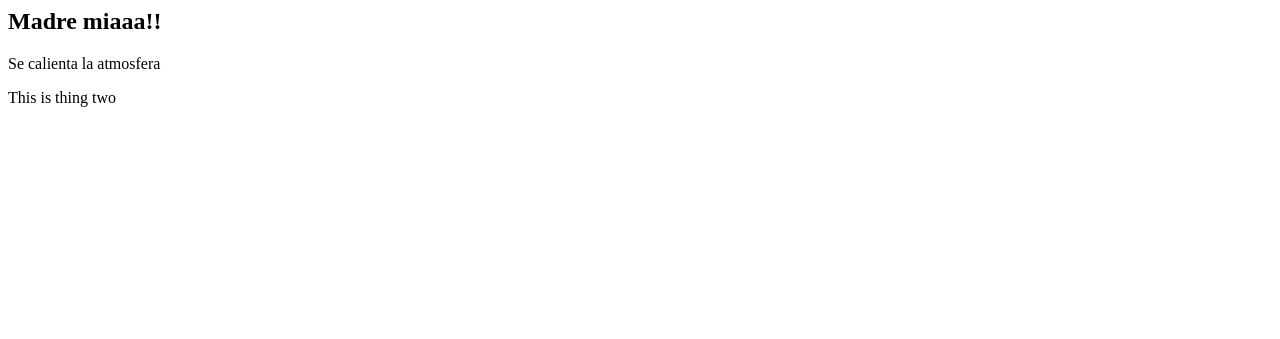
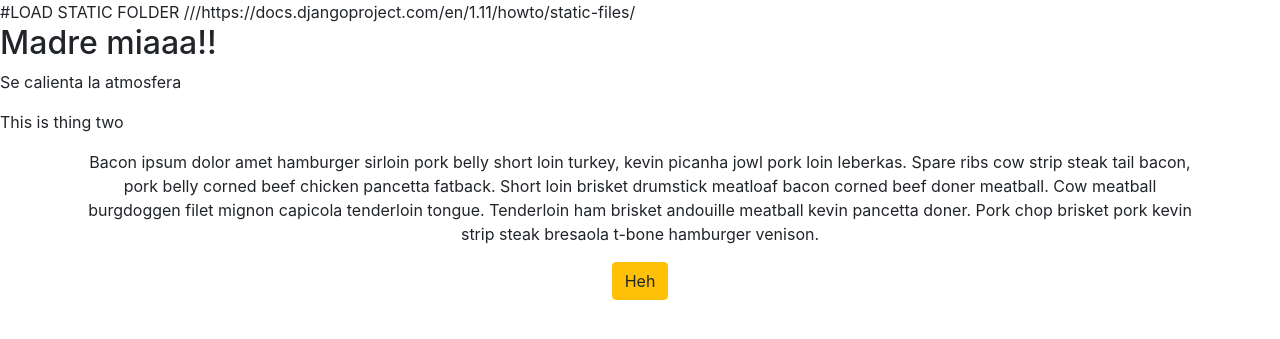
Before and after one commit to Boxfort/bigd-airbnb, a Django app: page /map/ in a window 1280 px wide. Shown: the top 339 px of the page. Run offline with Django 3.2, Linux system fonts and the light colour scheme; some libraries are stand-ins or nearby versions.

Commit message:
Added index template, Bootstrap 4

```diff
--- a/bigdairbnb/bigdairbnb/settings.py
+++ b/bigdairbnb/bigdairbnb/settings.py
@@ -37,6 +37,7 @@ INSTALLED_APPS = [
     'django.contrib.sessions',
     'django.contrib.messages',
     'django.contrib.staticfiles',
+    'bootstrap4'
 ]
 
 MIDDLEWARE = [
--- /dev/null
+++ b/bigdairbnb/map/static/map/application.css
@@ -0,0 +1 @@
+.bor{border: 1px solid red;}
--- a/bigdairbnb/map/templates/map/index.html
+++ b/bigdairbnb/map/templates/map/index.html
@@ -1,3 +1,17 @@
+{% load bootstrap4 %}
+{% bootstrap_css %}
+{% bootstrap_javascript %}
+{% bootstrap_messages %}
+
+#LOAD STATIC FOLDER ///https://docs.djangoproject.com/en/1.11/howto/static-files/
 <h2>Madre miaaa!!</h2>
 <p>Se calienta la atmosfera</p>
 <p>{{ thing_2 }}</p>
+<div class="container">
+  <div class="row">
+    <div class="col-md-12 text-center">
+      <p>Bacon ipsum dolor amet hamburger sirloin pork belly short loin turkey, kevin picanha jowl pork loin leberkas. Spare ribs cow strip steak tail bacon, pork belly corned beef chicken pancetta fatback. Short loin brisket drumstick meatloaf bacon corned beef doner meatball. Cow meatball burgdoggen filet mignon capicola tenderloin tongue. Tenderloin ham brisket andouille meatball kevin pancetta doner. Pork chop brisket pork kevin strip steak bresaola t-bone hamburger venison.</p>
+      {% bootstrap_button "Heh" button_type='link' button_class='btn-warning' href="http://www.reddit.com" %}
+    </div>
+  </div>
+</div>
--- a/bigdairbnb/map/test.html
+++ b/bigdairbnb/map/test.html
@@ -1,9 +1,9 @@
 <script type="text/javascript" src="https://maps.googleapis.com/maps/api/js?key=AIzaSyB0Wm_Bq4Bdm0BIxiiMR_0keOHWo-d4cdg&libraries=visualization"></script>
 <script type="text/javascript">
 	function initialize() {
-		var centerlatlng = new google.maps.LatLng(37.428000, -122.145000);
+		var centerlatlng = new google.maps.LatLng(56.159820, 10.197602);
 		var myOptions = {
-			zoom: 16,
+			zoom: 12,
 			center: centerlatlng,
 			mapTypeId: google.maps.MapTypeId.ROADMAP
 		};
--- a/bigdairbnb/map/views.py
+++ b/bigdairbnb/map/views.py
@@ -22,10 +22,8 @@ def index(request):
 def city(request, city_name):
     template = loader.get_template('map/map.html')
     map_file = urllib.request.urlopen('file://' + os.path.join(os.path.dirname(os.path.realpath(__file__)), "test.html")).read()
-    print("hehehehe")
     context = {
         'city_name': city_name,
         'map_file': map_file,
-        'thing_3' : 'okay',
     }
     return HttpResponse(template.render(context, request))
```
Also changed, not shown: bigdairbnb/db.sqlite3 (added).
